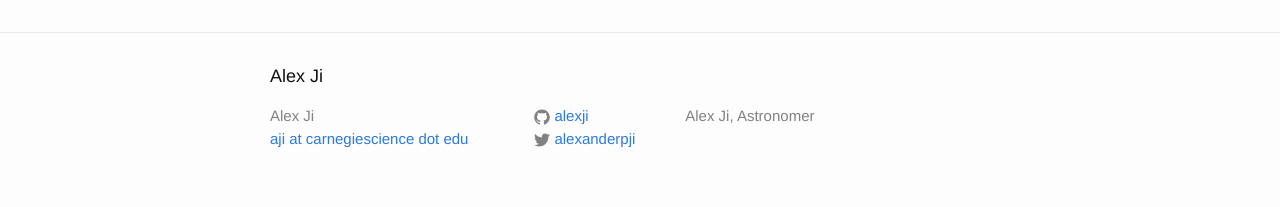
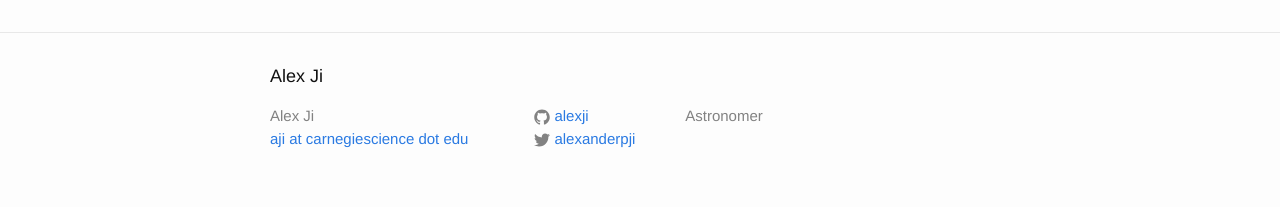
Before and after one commit to alexji/alexji.github.io, a Jekyll site: the page built from index.md, in a window 1280 px wide. Shown: the part 1677-1884 px from the top of the page. Built offline with Jekyll 4.4.1, drawn with Linux system fonts in a browser that asks for light colours.

Commit message:
Fixed a redundant name thing

```diff
--- a/_config.yml
+++ b/_config.yml
@@ -1,7 +1,7 @@
 # Site settings
 title: Alex Ji
 email: aji at carnegiescience dot edu
-description: Alex Ji, Astronomer
+description: Astronomer
 baseurl: "" # the subpath of your site, e.g. /blog/
 url: "https://alexji.github.io" # the base hostname & protocol for your site
 twitter_username: alexanderpji
```
